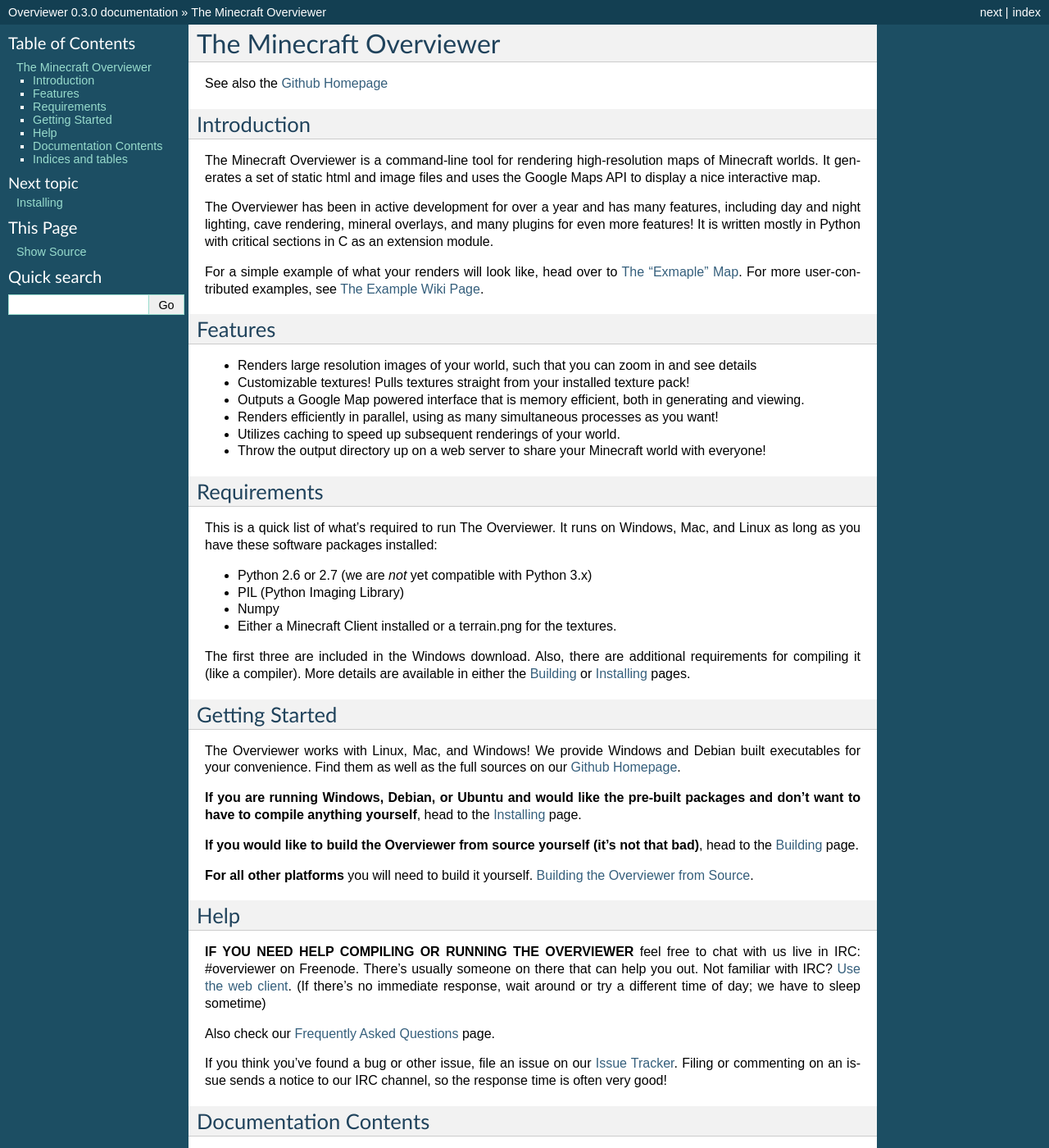
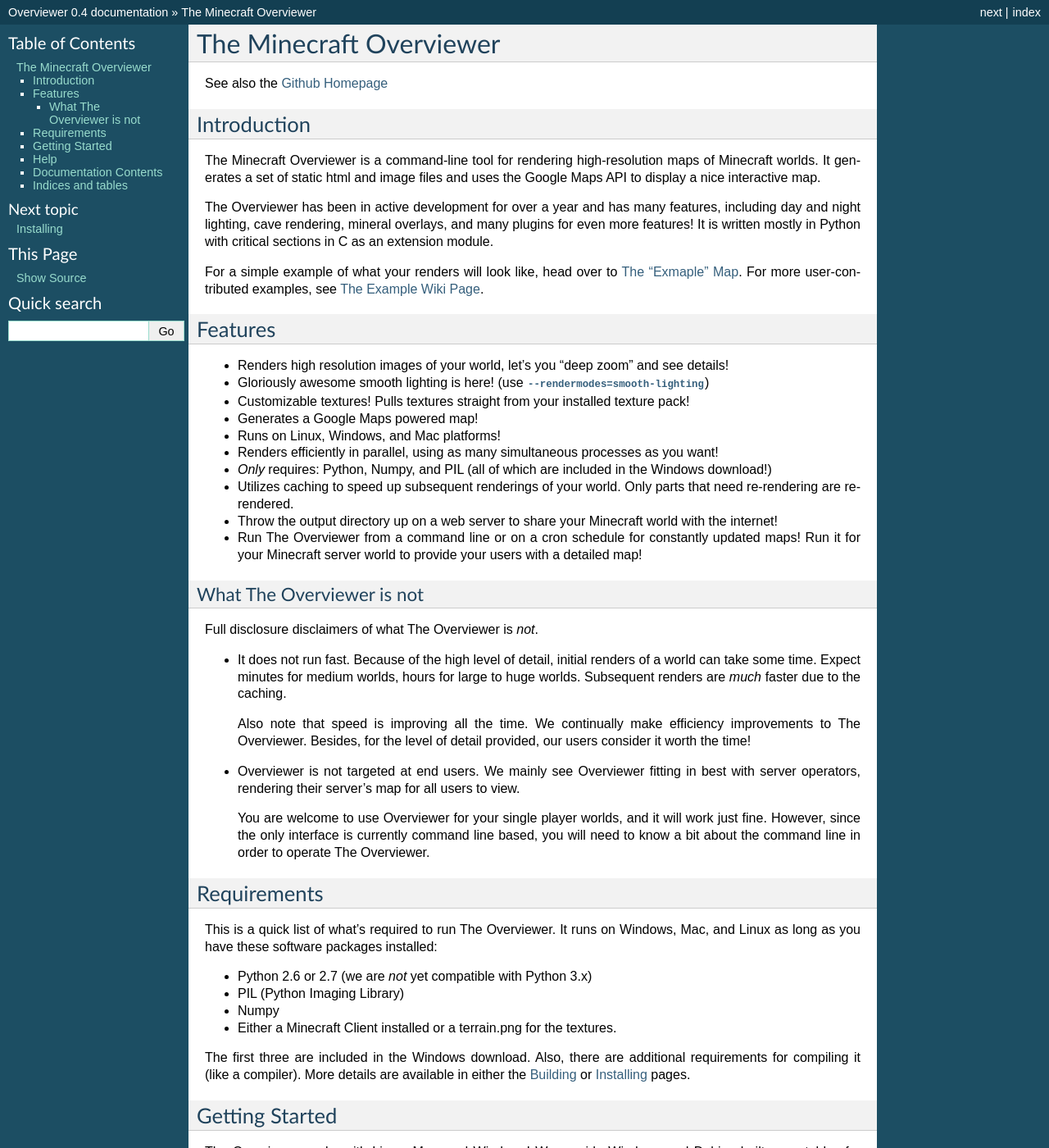
Before and after one commit to overviewer/Minecraft-Overviewer, a Sphinx documentation site: the page built from docs/index.rst, in a window 1280 px wide and 1400 px high. Shown: the whole window at 82% size. Built offline with Sphinx 7.4.7, drawn with Linux system fonts in a browser that asks for light colours; pages that are not in the unit, such as notebooks, are missing from menus; some of the changed text lies outside the part shown.

Commit message:
bumped docs to 0.4. Also lots of docs changes
Added faq entry about exorbitant memory usage

updated features section on the main page

Added a "what overviewer is not" section on main page

put new rendermodes on the options page

re-worded some things under the custom rendermodes section

```diff
--- a/docs/conf.py
+++ b/docs/conf.py
@@ -48,9 +48,9 @@
 # built documents.
 #
 # The short X.Y version.
-version = "0.3"
+version = "0.4"
 # The full version, including alpha/beta/rc tags.
-release = "0.3.0"
+release = "0.4"
 
 # The language for content autogenerated by Sphinx. Refer to documentation
 # for a list of supported languages.
--- a/docs/index.rst
+++ b/docs/index.rst
@@ -28,22 +28,55 @@
 Features
 ========
 
-* Renders large resolution images of your world, such that you can zoom in and
-  see details
+* Renders high resolution images of your world, let's you "deep zoom" and see
+  details!
+
+* Gloriously awesome smooth lighting is here! (use
+  :option:`--rendermodes=smooth-lighting <--rendermodes>`)
 
 * Customizable textures! Pulls textures straight from your installed texture
   pack!
 
-* Outputs a Google Map powered interface that is memory efficient, both in
-  generating and viewing.
+* Generates a Google Maps powered map!
+
+* Runs on Linux, Windows, and Mac platforms!
 
 * Renders efficiently in parallel, using as many simultaneous processes as you
   want!
 
-* Utilizes caching to speed up subsequent renderings of your world.
+* *Only* requires: Python, Numpy, and PIL (all of which are included in the
+  Windows download!)
+
+* Utilizes caching to speed up subsequent renderings of your world. Only parts
+  that need re-rendering are re-rendered.
 
 * Throw the output directory up on a web server to share your Minecraft world
-  with everyone!
+  with the internet!
+
+* Run The Overviewer from a command line or on a cron schedule for constantly
+  updated maps! Run it for your Minecraft server world to provide your users
+  with a detailed map!
+
+What The Overviewer is not
+--------------------------
+Full disclosure disclaimers of what The Overviewer is *not*.
+
+* It does not run fast. Because of the high level of detail, initial renders of
+  a world can take some time. Expect minutes for medium worlds, hours for large
+  to huge worlds. Subsequent renders are *much* faster due to the caching.
+
+  Also note that speed is improving all the time. We continually make efficiency
+  improvements to The Overviewer. Besides, for the level of detail provided,
+  our users consider it worth the time!
+
+* Overviewer is not targeted at end users. We mainly see Overviewer fitting in
+  best with server operators, rendering their server's map for all users to
+  view.
+
+  You are welcome to use Overviewer for your single player worlds, and it will
+  work just fine. However, since the only interface is currently command line
+  based, you will need to know a bit about the command line in order to operate
+  The Overviewer.
 
 Requirements
 ============
```
Also changed, not shown: other parts of docs/index.rst (+1 -0 lines), docs/faq.rst (+17 -0 lines), docs/options.rst (+37 -8 lines).
